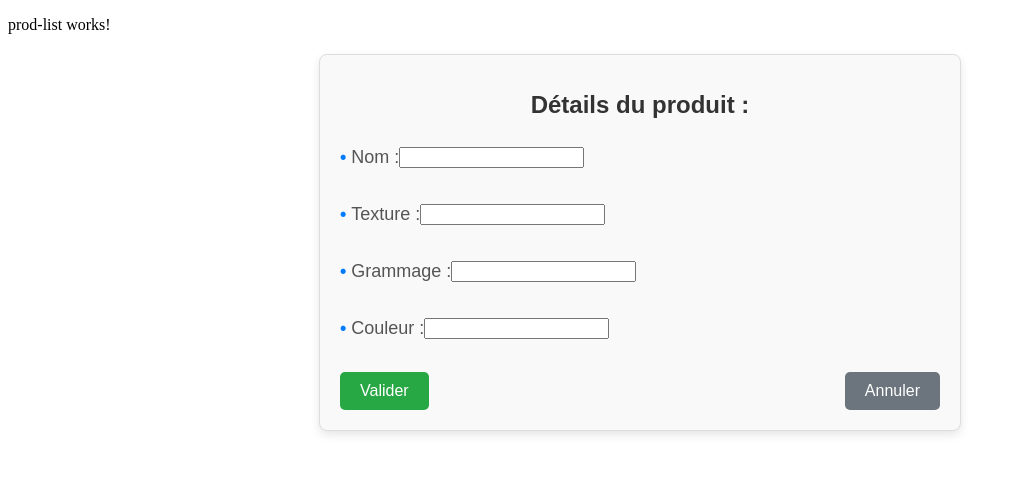
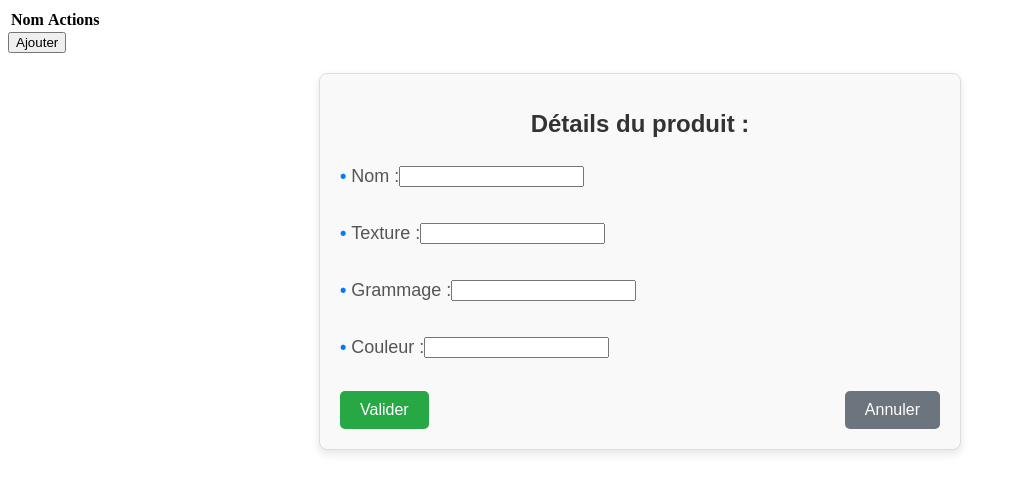
Before and after one commit to Polak-Man/B32024-ANGULAR-Vourey-Dachi, an Angular app in the folder Paper_fab/: page / in a window 1280 px wide. Shown: the top 492 px of the page, without its empty margins (0-1016 px from the left). Built offline with nearby package versions, Linux system fonts and the light colour scheme.

Commit message:
Update prod-list.component.html

```diff
--- a/Paper_fab/src/app/Components/prod-list/prod-list.component.html
+++ b/Paper_fab/src/app/Components/prod-list/prod-list.component.html
@@ -1 +1,19 @@
-<p>prod-list works!</p>
+<table>
+  <tr>
+    <th>Nom</th>
+    <th>Actions</th>
+  </tr>
+  @for (product of products; track $index) {
+    <tr [class.editing]="editingIndex === $index">
+      <td>{{ product.name }}</td>
+      <td>
+        <button (click)="onEdit($index)" [disabled]="isEditing && editingIndex !== $index">Edit</button>
+        <button (click)="onCancel($index)" [disabled]="isEditing && editingIndex !== $index">Delete</button>
+      </td>
+    </tr>
+  }
+</table>
+
+<div>
+  <button (click)="onAdd()" [disabled]="isEditing">Ajouter</button>
+</div>
```
